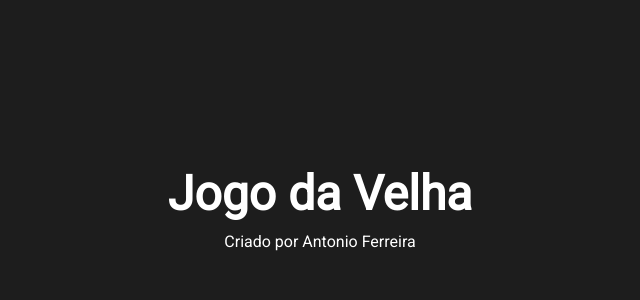
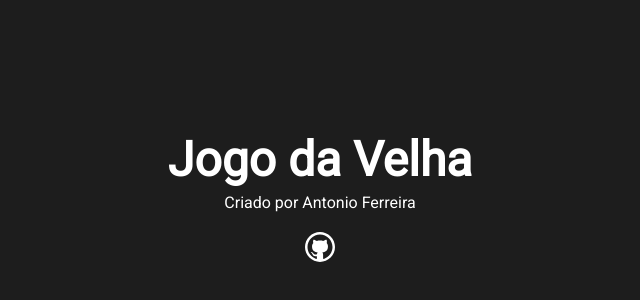
Before and after one commit to AdAntonio07/react-jogo-da-velha, a Next.js app: page / in a window 1280 px wide. Shown: the part 192-492 px from the top of the page, without its empty margins (320-960 px from the left). Built offline with nearby package versions, Linux system fonts and the light colour scheme.

Commit message:
Criado componete de icone

```diff
--- a/src/components/header/Header.jsx
+++ b/src/components/header/Header.jsx
@@ -1,13 +1,17 @@
 import styles from './Header.module.css'
 
-import Title from "../title/Title"
-import Subtitle from "../subtitle/Subtitle"
+import Title from '../title/Title'
+import Subtitle from '../subtitle/Subtitle'
+import Icon from '../icon/Icon'
 
 function Header() {
   return (
     <div className={styles.header}>
       <Title>Jogo da Velha</Title>
       <Subtitle>Criado por Antonio Ferreira</Subtitle>
+      <div className={styles.iconContent}>
+        <Icon iconName="github" link="https://github.com/dashboard" />
+      </div>
     </div>
   )
 }
--- a/src/components/header/Header.module.css
+++ b/src/components/header/Header.module.css
@@ -2,3 +2,7 @@
   text-align: center;
   padding: 40px 0;
 }
+
+.iconContent {
+  margin: 20px 0;
+}
--- /dev/null
+++ b/src/components/icon/Icon.jsx
@@ -0,0 +1,13 @@
+function Icon({ iconName, size, link }) {
+  return (
+    <a href={link} target="_blank">
+      <img src={`/icons/${iconName}.svg`} width={size} />
+    </a>
+  )
+}
+
+Icon.defaultProps = {
+  size: '30px'
+}
+
+export default Icon
--- a/src/components/subtitle/Subtitle.module.css
+++ b/src/components/subtitle/Subtitle.module.css
@@ -1,5 +1,5 @@
 .subtitle {
   font-size: 16px;
   font-weight: lighter;
-  padding-top: 10px;
+  padding-top: 5px;
 }
```
Also changed, not shown: public/icons/github.svg (added).
